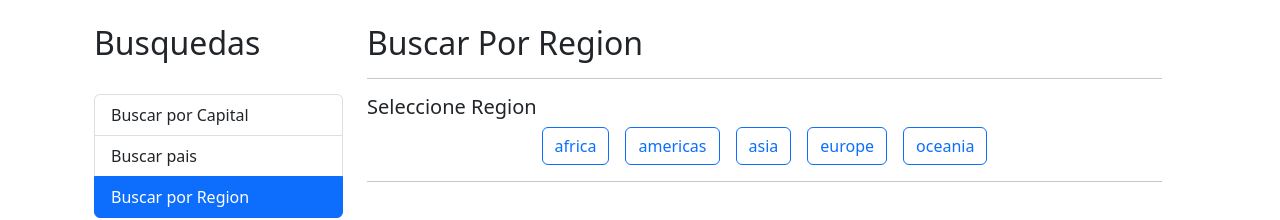
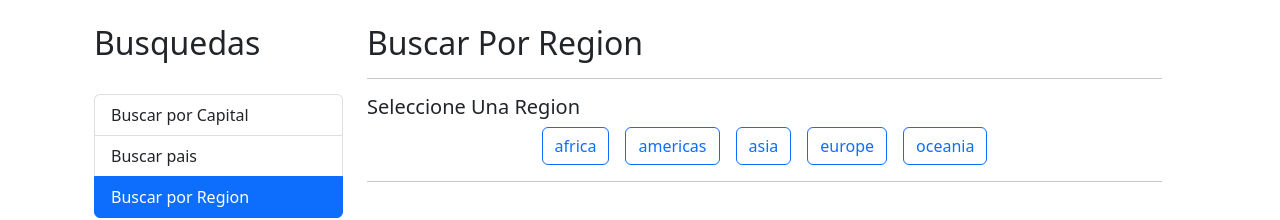
Before and after one commit to JuanPaAvalos/PaisesApp, an Angular app: page /buscar/paises in a window 1280 px wide. Both pictures are taken after a click on the item "Buscar por Region". Shown: the top 220 px of the page. Built offline with nearby package versions, Linux system fonts and the light colour scheme.

Commit message:
fix: fix search by region section  title

```diff
--- a/src/app/pais/pages/por-region/por-region.component.html
+++ b/src/app/pais/pages/por-region/por-region.component.html
@@ -3,7 +3,7 @@
 </h2>
 <hr />
 
-<h5>Seleccione Region</h5>
+<h5>Seleccione Una Region</h5>
 
 <div class="row">
   <div class="col text-center">
```
